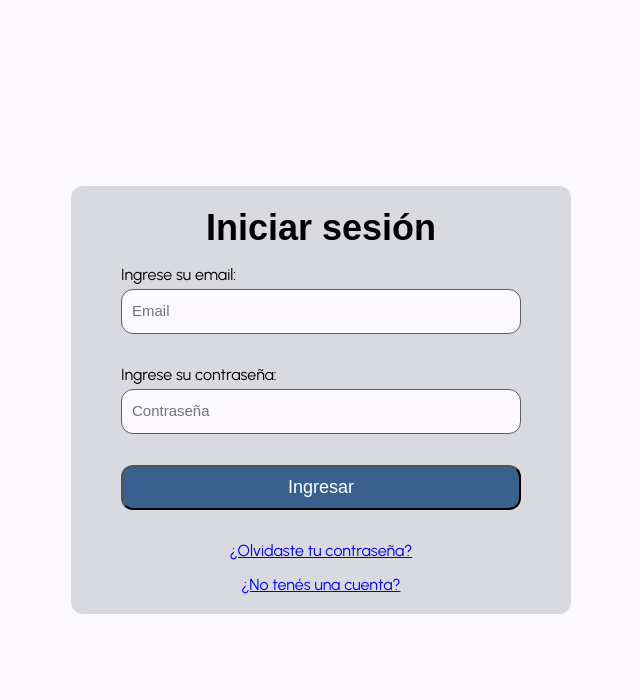
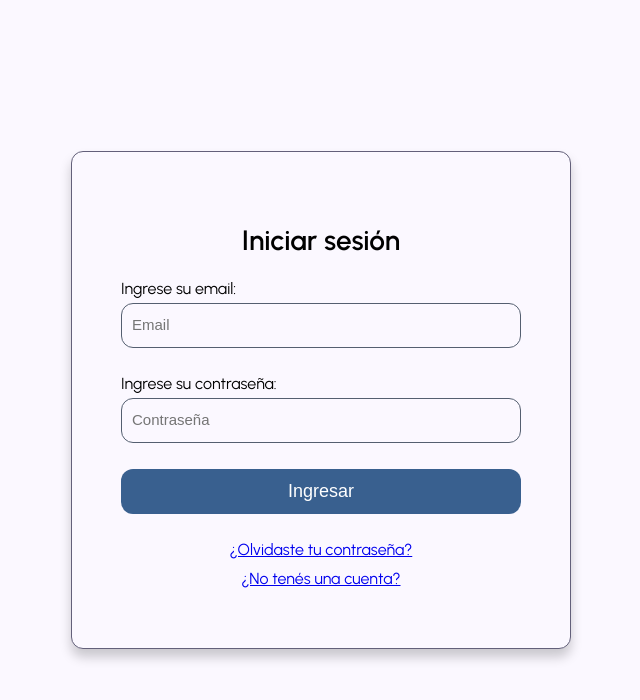
Before and after one commit to 2piradrian/seminario-client, a React (Vite) app: page /login in a window 1280 px wide. Shown: the top 700 px of the page, without its empty margins (319-959 px from the left). Built offline with nearby package versions, Linux system fonts and the light colour scheme.

Commit message:
refactor: update styles for input label, main button, medium title, and login form for consistency and improved layout

```diff
--- a/src/ui/components/atoms/input-label/style.module.css
+++ b/src/ui/components/atoms/input-label/style.module.css
@@ -18,7 +18,7 @@
 }
 
 .container > input:focus {
-	border: 2px solid var(--main);
+	border: 2px solid var(--primary);
 }
 
 .container > input::placeholder {
--- a/src/ui/components/atoms/main-button/style.module.css
+++ b/src/ui/components/atoms/main-button/style.module.css
@@ -9,4 +9,6 @@
     align-items: center;
     border-radius: 12px;
     font-size: 18px;
+    border: 0;
+    cursor: pointer;
 }
--- a/src/ui/components/atoms/medium-title/style.module.css
+++ b/src/ui/components/atoms/medium-title/style.module.css
@@ -1,6 +1,6 @@
 .container{
-    font-size: 2.25rem;
+    font-size: 28px;
     font-weight: 600;
-    font-family: Arial, Verdana, sans-serif;
     line-height: 1.2;
+    margin: 12px 2px;
 }
--- a/src/ui/components/molecules/login-form/style.module.css
+++ b/src/ui/components/molecules/login-form/style.module.css
@@ -1,14 +1,16 @@
 .container {
     width: 100%;
     max-width: 500px;
-    background-color: var(--surface);
-    padding: 20px;
+    background-color: var(--background);
+    border: 1px solid var(--on-background);
+    padding: 60px 20px;
     border-radius: 12px;
     display: flex;
     justify-content: center;
     align-items: center;
     flex-direction: column;
-    gap: 15px;
+    gap: 10px;
+    box-shadow: 0 8px 12px rgba(0, 0, 0, 0.2);
 }
 
 .inputDelimiter {
```
